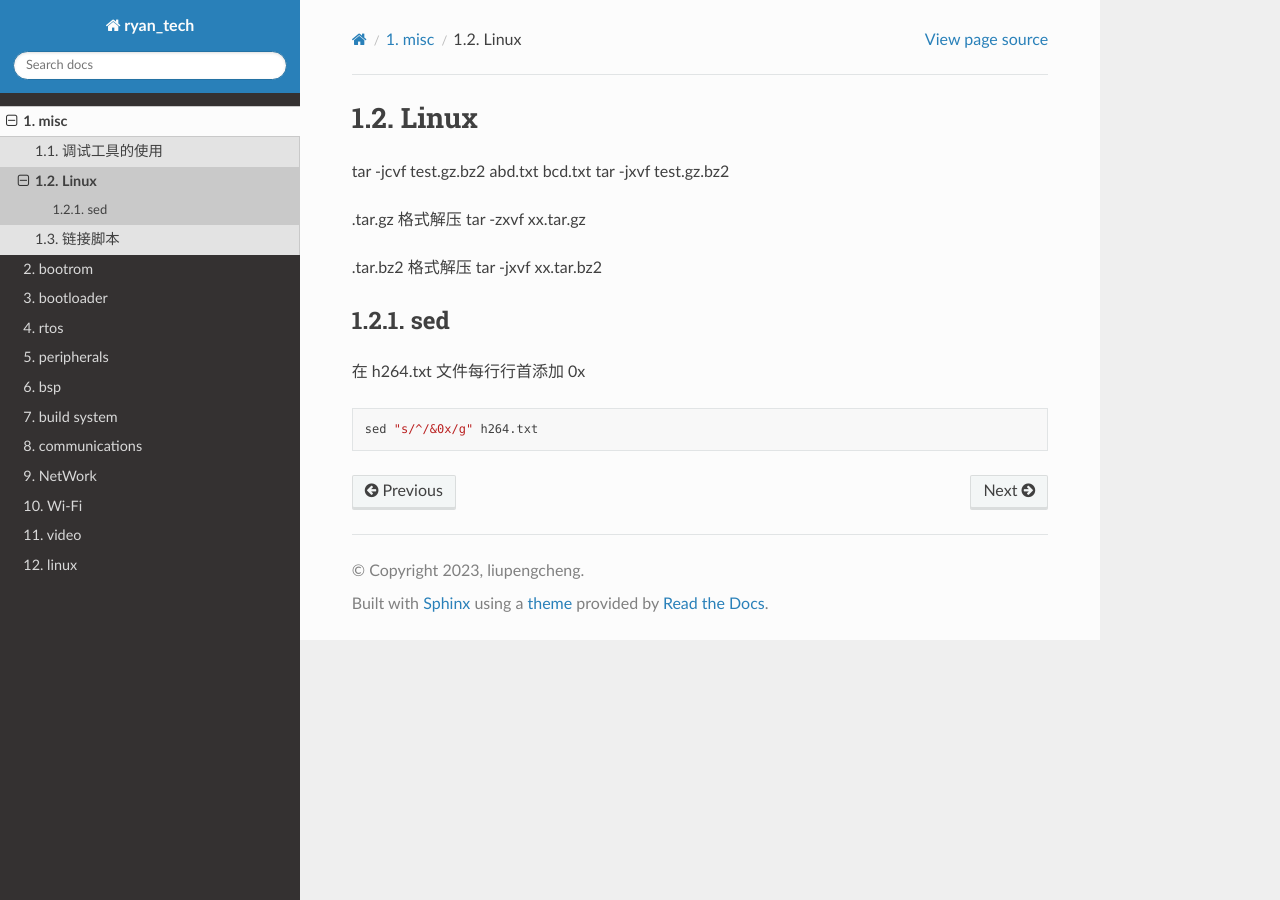
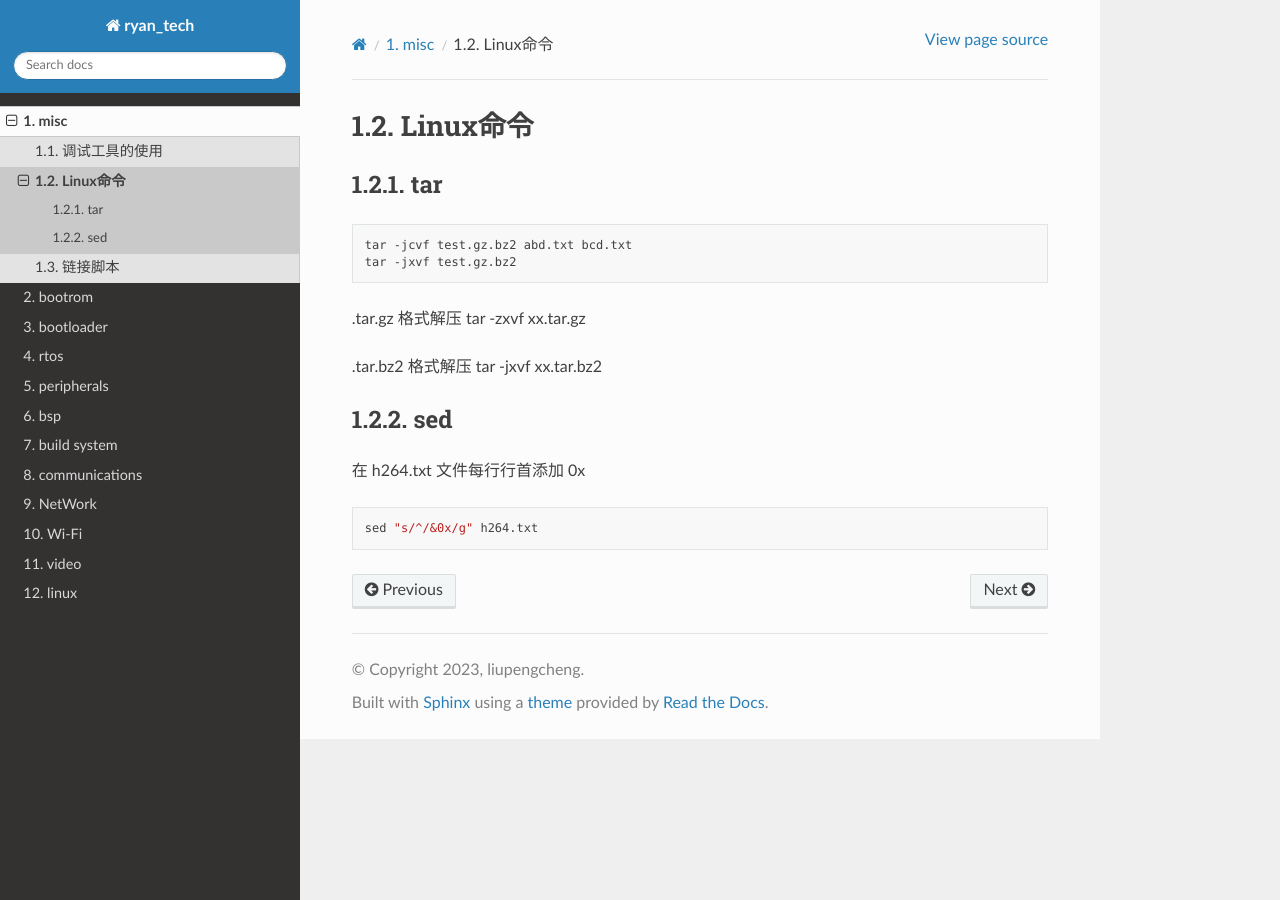
Before and after one commit to BlackTudou/tech_doc, a Sphinx documentation site: the page built from source/misc/linux_commands/index.rst, in a window 1280 px wide. Built offline with Sphinx 7.4.7 and the Read the Docs theme 2.0.0, drawn with Linux system fonts in a browser that asks for light colours.

Commit message:
添加链接脚本文档

```diff
--- a/source/misc/index.rst
+++ b/source/misc/index.rst
@@ -5,5 +5,5 @@
 .. toctree::
 
    debug/index.rst
-   linux/index.rst
+   linux_commands/index.rst
    ld_scripts/index.rst
--- a/source/misc/ld_scripts/index.rst
+++ b/source/misc/ld_scripts/index.rst
@@ -1,3 +1,7 @@
 =============
 链接脚本
 =============
+
+官方文档 https://home.cs.colorado.edu/~main/cs1300/doc/gnu/ld_3.html
+
+.. toctree::
--- a/source/misc/linux/index.rst
+++ b/source/misc/linux_commands/index.rst
@@ -1,9 +1,14 @@
-=========
-Linux
-=========
+==========
+Linux命令
+==========
 
-tar -jcvf test.gz.bz2 abd.txt bcd.txt
-tar -jxvf test.gz.bz2
+tar
+=====
+
+.. code-block:: shell
+
+    tar -jcvf test.gz.bz2 abd.txt bcd.txt
+    tar -jxvf test.gz.bz2
 
 .tar.gz 格式解压 tar -zxvf xx.tar.gz
 
```
